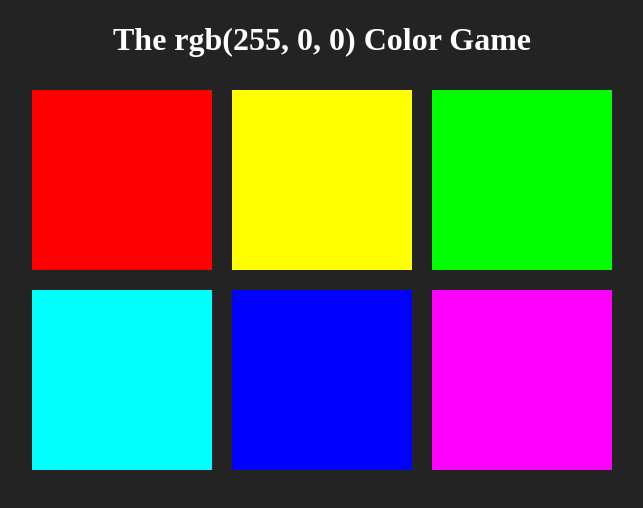
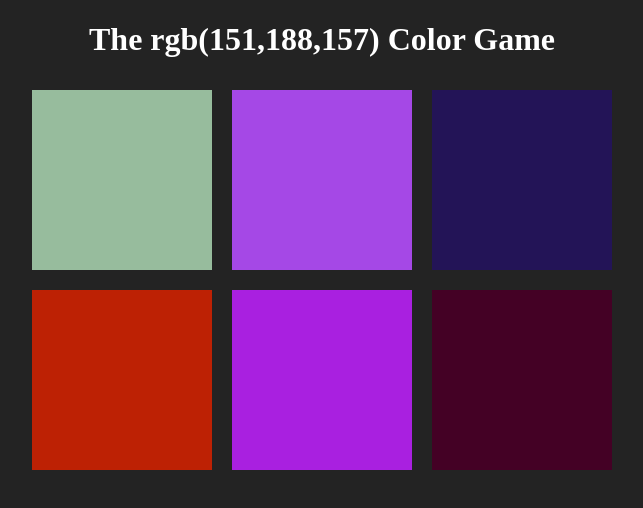
Before and after one commit to ptran12/Color-Game, a plain HTML site: page index.html in a window 1280 px wide. Shown: the whole page, without its empty margins (318-961 px from the left). Drawn offline with Linux system fonts and the light colour scheme.

Commit message:
random color generates

```diff
--- a/colorgame.js
+++ b/colorgame.js
@@ -1,14 +1,7 @@
-var colors = [
-    "rgb(255, 0, 0)",
-    "rgb(255, 255, 0)",
-    "rgb(0, 255, 0)",
-    "rgb(0, 255, 255)",
-    "rgb(0, 0, 255)",
-    "rgb(255, 0, 255)",
-]
+var colors = generateRandomColors(6);
 
 var squares = document.querySelectorAll(".square");
-var pickedColor = pickedColor();
+var pickedColor = pickColor();
 var colorDisplay = document.getElementById("colorDisplay");
 var messageDisplay = document.getElementById("message");
 
@@ -37,7 +30,31 @@ function changeColors(color){
     }
 }
 
-function pickedColor(){
+function pickColor(){
    var random = Math.floor(Math.random() * colors.length);
    return colors[random];
 }
+
+function generateRandomColors(num){
+    var arr = []
+
+    for(var i = 0; i < num; i++){
+        //pushing the random color into our array
+        arr.push(randomColor())
+
+    }
+    return arr;
+}
+
+//function for creating random color
+function randomColor() {
+    //generating a number for red between 0 - 255
+    var r = Math.floor(Math.random() * 256)
+    //generating a number for green between 0 - 255
+    var g = Math.floor(Math.random() * 256)
+    //generating a number for blue between 0 - 255
+    var b = Math.floor(Math.random() * 256)
+    //returning the numbers in rgb format
+    return "rgb("+ r + "," + g + "," + b + ")";
+
+}
--- a/style.css
+++ b/style.css
@@ -7,7 +7,7 @@ body {
     background: purple;
     padding-bottom: 30%;
     float: left;
-    margin: 1.66%
+    margin: 1.66%;
 }
 
 #container {
```
